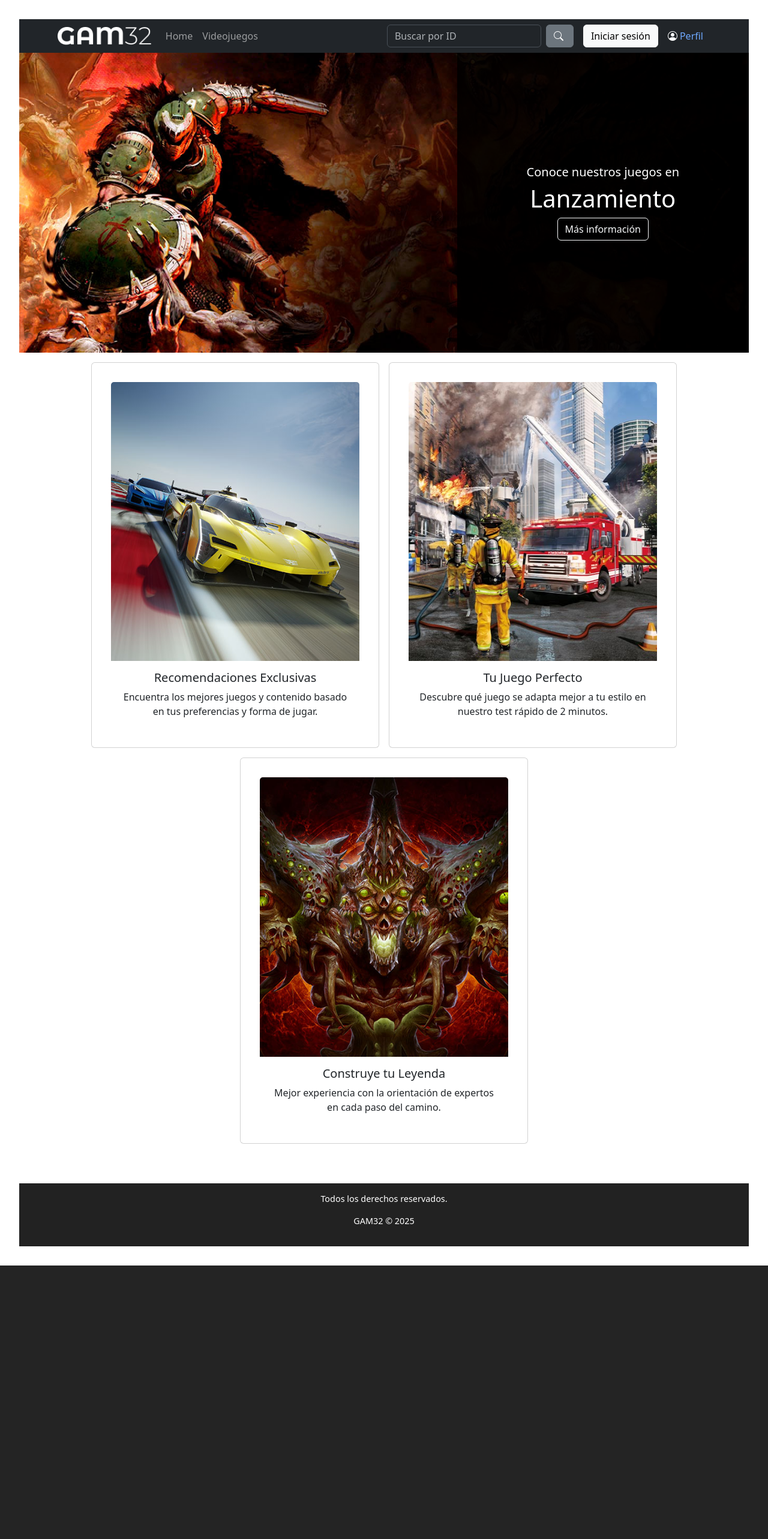
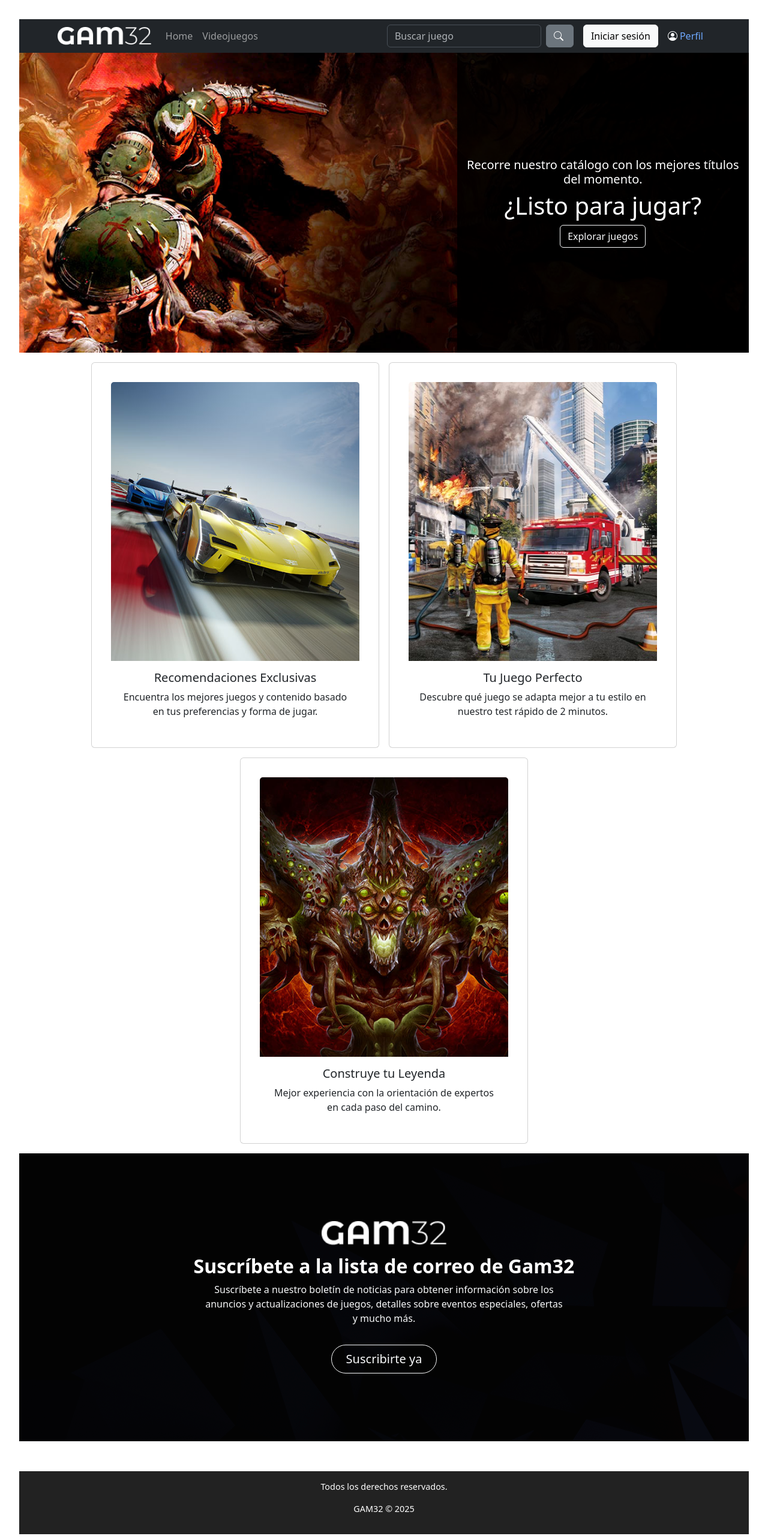
Before and after one commit to JulianFig19/act2-desarrollo-app-web-spa, a React (Vite) app: page / in a window 1280 px wide. Shown: the top 2566 px of the page at 60% size. Before the commit the page ends 2110 px from the top, so only its background shows below. Built offline with nearby package versions, Linux system fonts and the light colour scheme.

Commit message:
Ajustes landing

```diff
--- a/src/Componentes/Banner-juego/Bannerjuego.jsx
+++ b/src/Componentes/Banner-juego/Bannerjuego.jsx
@@ -11,10 +11,10 @@ const Bannerjuego = () => {
 
       <div className="banner-overlay">
         <div className="banner-info">
-          <h5>Conoce nuestros juegos en</h5>
-          <h1>Lanzamiento</h1>
+          <h5>Recorre nuestro catálogo con los mejores títulos del momento.</h5>
+          <h1>¿Listo para jugar?</h1>
           <Button as={Link} to={`/listavideojuegos`} variant="outline-light">
-          Más información
+          Explorar juegos
           </Button>
         </div>
       </div>
--- a/src/Componentes/Header/Header.jsx
+++ b/src/Componentes/Header/Header.jsx
@@ -41,7 +41,7 @@ const Header = () => {
           <Form className="d-flex" onSubmit={(e) => e.preventDefault()}>
             <Form.Control
               type="search"
-              placeholder="Buscar por ID"
+              placeholder="Buscar juego"
               className="me-2"
               value={input}
               onChange={(e) => setInput(e.target.value)}
--- /dev/null
+++ b/src/Componentes/News/Suscripcion.css
@@ -0,0 +1,6 @@
+.seccion-suscripcion {
+  background: #0f0f0f; /* Fondo negro sólido */
+  min-height: 60vh;
+  padding: 60px 20px;
+  background-image: url('/textura_newsletter.png');
+}
--- /dev/null
+++ b/src/Componentes/News/Suscripcion.jsx
@@ -0,0 +1,21 @@
+import { Container, Button } from 'react-bootstrap';
+import './Suscripcion.css';
+
+const Suscripcion = () => {
+  return (
+    <div className="seccion-suscripcion d-flex align-items-center justify-content-center text-center">
+      <Container>
+        <img src="/Logo_GAM32_blanco.png" alt="Gam32 logo" className="mb-3" style={{ height: '40px' }} />
+        <h2 className="text-white fw-bold">Suscríbete a la lista de correo de Gam32</h2>
+        <p className="text-light mx-auto" style={{ maxWidth: '600px' }}>
+          Suscríbete a nuestro boletín de noticias para obtener información sobre los anuncios y actualizaciones de juegos, detalles sobre eventos especiales, ofertas y mucho más.
+        </p>
+        <Button variant="outline-light" size="lg" className="mt-3 px-4 rounded-pill">
+          Suscribirte ya
+        </Button>
+      </Container>
+    </div>
+  );
+};
+
+export default Suscripcion;
--- a/src/Vistas/Landing.jsx
+++ b/src/Vistas/Landing.jsx
@@ -1,6 +1,7 @@
 import React from "react";
 import Bannerjuego from "../Componentes/Banner-juego/Bannerjuego";
 import Tarjeta from "../Componentes/Tarjeta/Tarjeta";
+import Suscripcion from "../Componentes/News/Suscripcion";
 
 const productos = [
   {
@@ -34,6 +35,9 @@ const Landing = () => {
           />
         ))}
       </div>
+      <div>
+          <Suscripcion />
+      </div>
     </>
   );
 };
```
Also changed, not shown: public/textura_news.png (added), public/textura_newsletter.png (added), src/Vistas/Lista-deseos.jsx (deleted).
